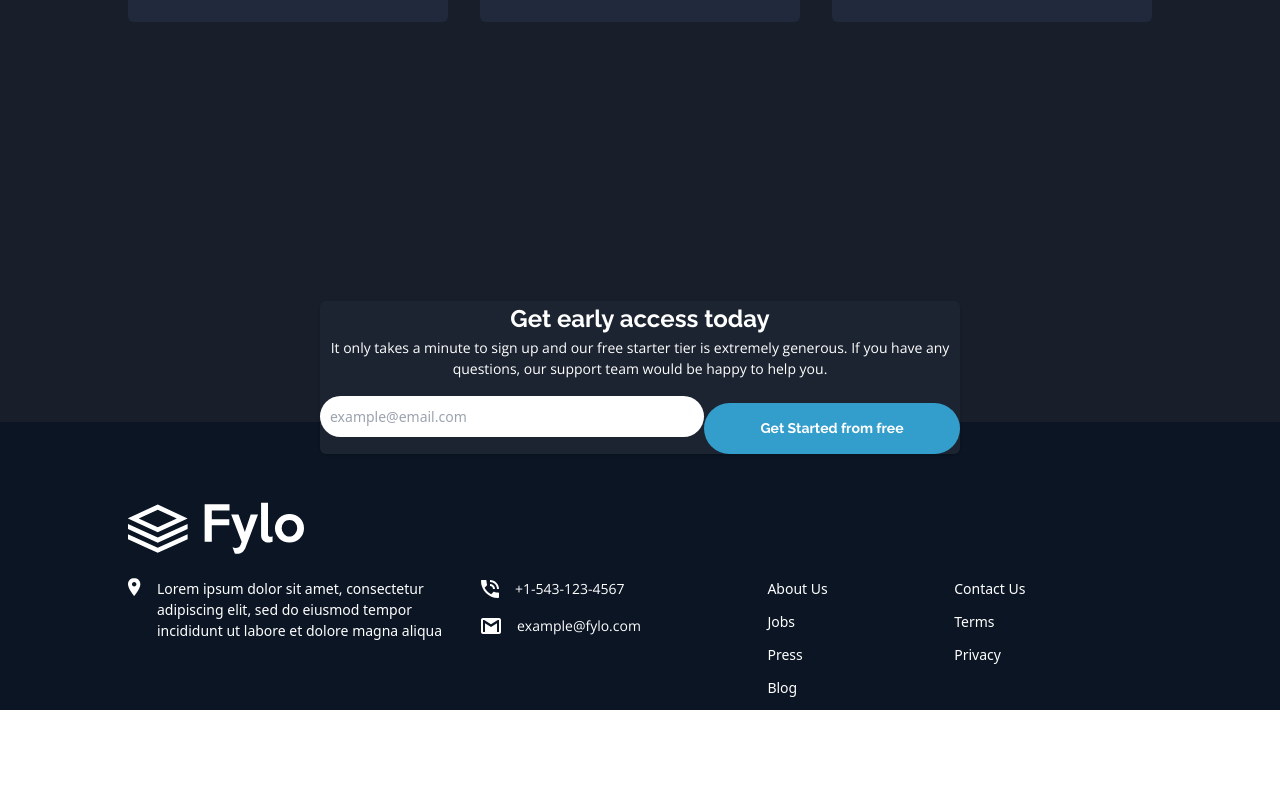
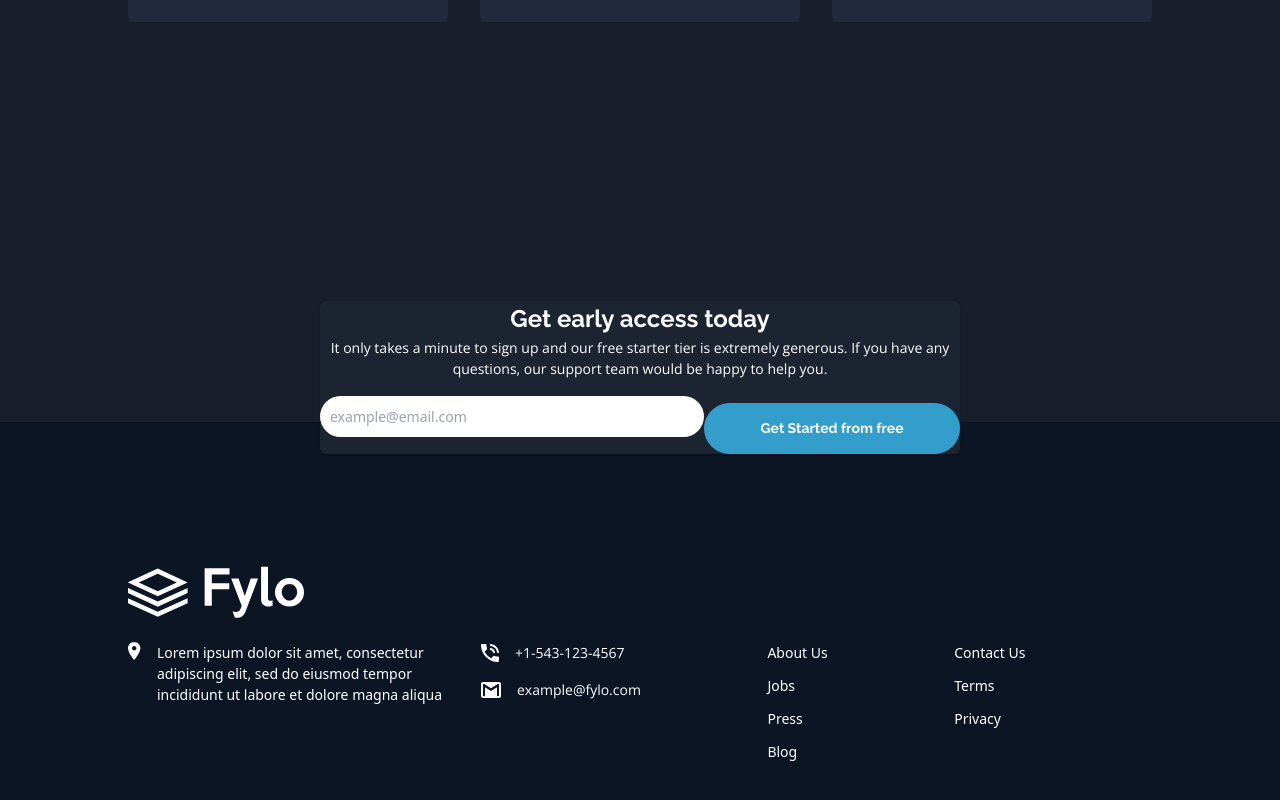
Before and after one commit to Sheriff-Oladimeji/flyo-dark-theme-landing-page, a React (Vite) app: page / in a window 1280 px wide. Shown: the part 1992-2792 px from the top of the page. Before the commit the page ends 2702 px from the top, so only its background shows below. Built offline with nearby package versions, Linux system fonts and the light colour scheme.

Commit message:
fix footer's padding bug

```diff
--- a/src/components/Footer.jsx
+++ b/src/components/Footer.jsx
@@ -3,10 +3,10 @@ import { logo, location} from "../assets"
 import { contacts, linkOne, linkTwo} from "./data"
 const Footer = () => {
   return (
-    <footer className="text-White bg-DarkBlueFooter pt-20">
+    <footer className="text-White bg-DarkBlueFooter pb-20 pt-36">
       <div className="w-[90%] md:w-[80%] mx-auto">
 <img src={logo} alt="" />
-<div className="mt-6 flex  flex-col md:flex-row md:justify-between">
+<div className="mt-6 flex  flex-col md:flex-row md:justify-between space-y-8 md:space-y-0">
   <div className="flex flex-col md:flex-row gap-6">
     <div className="flex items-start gap-4">
 <img src={location} alt="location" />
```
